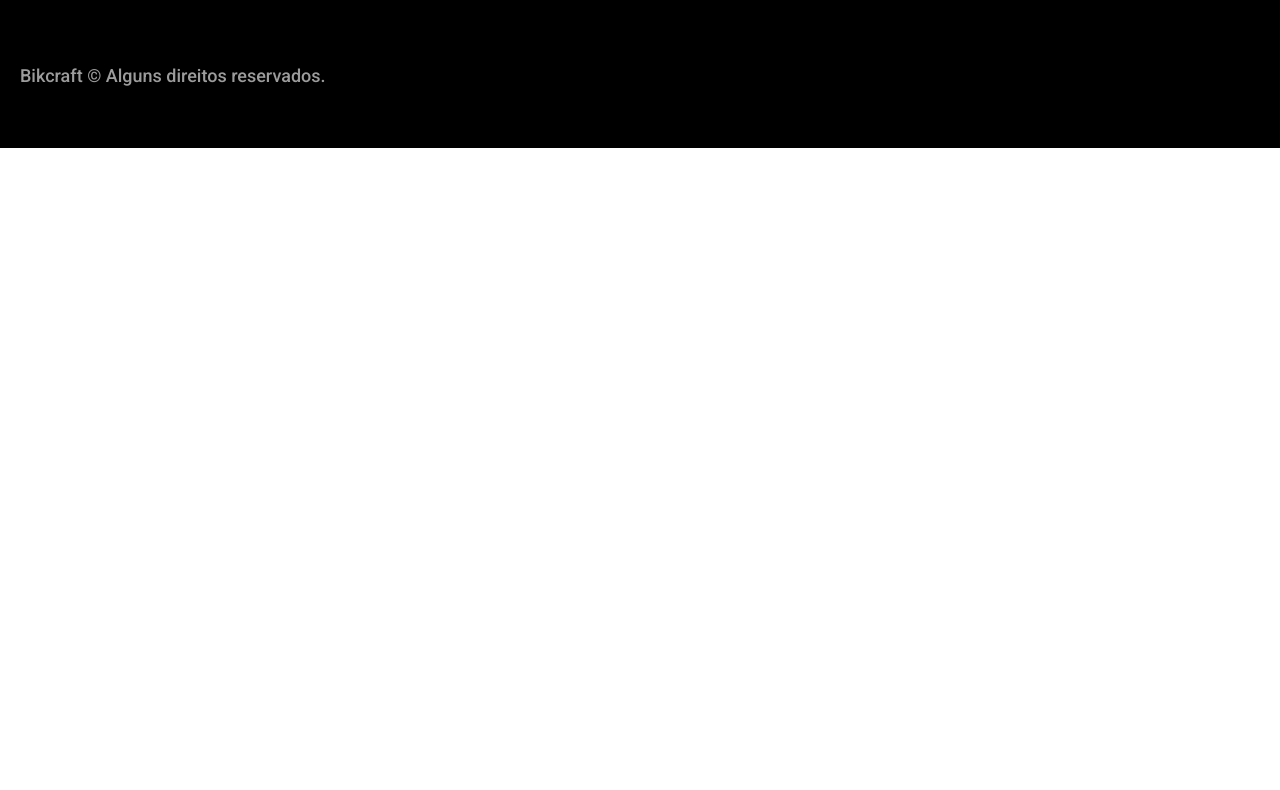
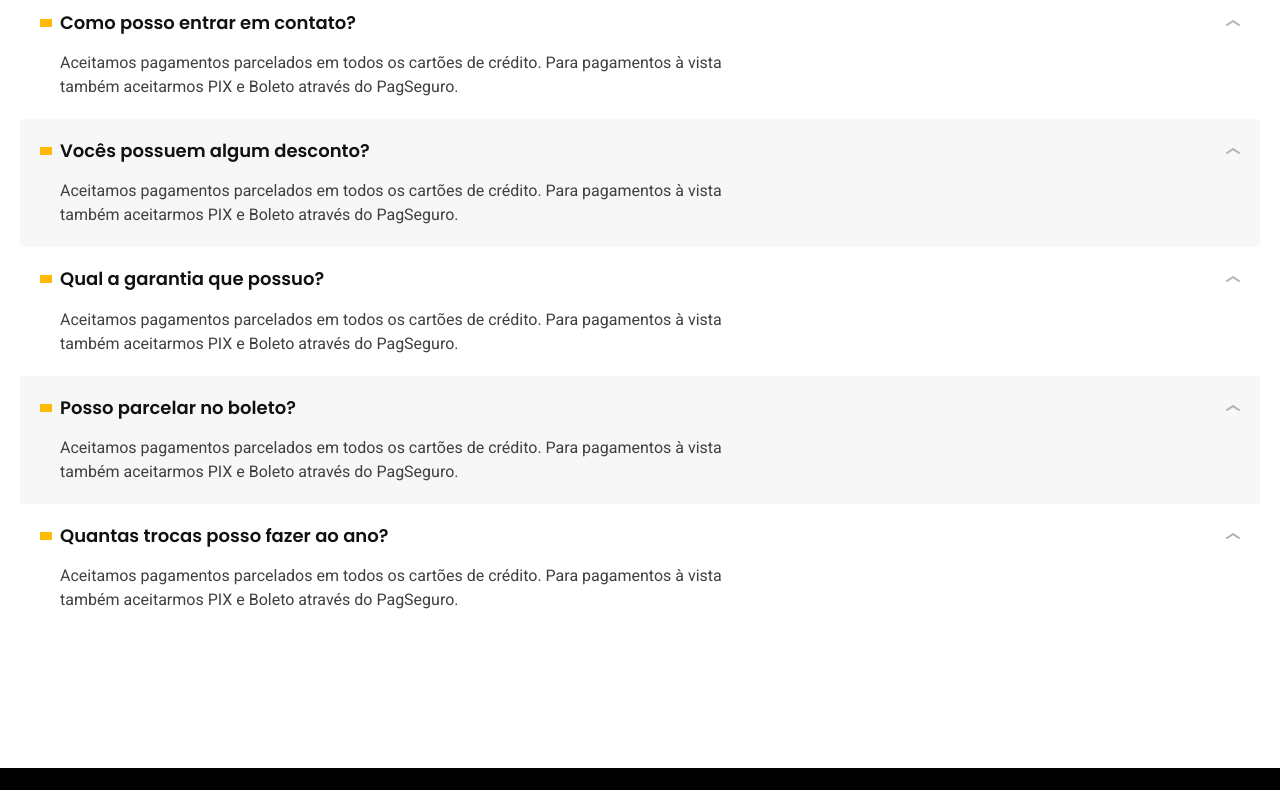
Before and after one commit to YohanBZ/bikcraft, a plain HTML site: page seguros.html in a window 1280 px wide. Shown: the part 1976-2766 px from the top of the page. Before the commit the page ends 2124 px from the top, so only its background shows below. Drawn offline with Linux system fonts and the light colour scheme; files whose address does not match are found by name.

Commit message:
seguros-add-perguntas

```diff
--- a/css/global/global.css
+++ b/css/global/global.css
@@ -4,7 +4,7 @@ body {
   color: #111111;
 }
 
-h1, h2, h3, h4, ul, p ,blockquote {
+h1, h2, h3, h4, ul, p ,blockquote, dd  {
   margin: 0px;
 }
 
--- a/css/seguros/perguntas.css
+++ b/css/seguros/perguntas.css
@@ -0,0 +1,63 @@
+.perguntas {
+  padding-top: 120px;
+  padding-bottom: 120px;
+}
+
+.perguntas h2 {
+  margin-bottom: 60px;
+}
+
+.perguntas dl > div {
+  padding: 20px;
+  border-radius: 4px;
+}
+
+.perguntas dl > div:nth-child(odd) {
+  background-color: var(--color-1);
+}
+
+.perguntas dt {
+  display: grid;
+  grid-template-columns: auto 1fr auto;
+  align-items: center;
+  gap: 8px;
+  cursor: pointer;
+}
+
+.perguntas dt::before {
+  content: " ";
+  display: inline-block;
+  width: 12px;
+  height: 8px;
+  background-color: var(--color-p1);
+}
+
+.perguntas dt::after{
+  content: " ";
+  display: inline-block;
+  width: 14px;
+  height: 6px;
+  background: url('../../img/icones/seta-abrir.svg');
+  transition: 0.3s;
+}
+
+.perguntas dt:hover::after {
+  transform: rotate(180deg);
+}
+
+.perguntas dd {
+  padding-left: 20px ;
+  padding-top: 16px;
+  max-width: 80ch;
+}
+
+@media (max-width: 800px) {
+  .perguntas {
+    padding-top: 60px;
+    padding-bottom: 60px;
+  }
+.perguntas h2 {
+  margin-bottom: 40px;
+}
+
+}
--- a/seguros.html
+++ b/seguros.html
@@ -104,6 +104,36 @@
        </div>
     </article>
 
+    <article class="perguntas container">
+       <h2 class="font-1-xxl">Perguntas frequentes <span class="color-p1">.</span></h2>
+       <dl>
+         <div>
+           <dt class="font-1-m-b">Qual forma de pagamento vocês aceitam?</dt>
+           <dd class="font-2-s color-9">Aceitamos pagamentos parcelados em todos os cartões de crédito. Para pagamentos à vista também aceitarmos PIX e Boleto através do PagSeguro.</dd>
+         </div>
+         <div>
+          <dt class="font-1-m-b">Como posso entrar em contato?</dt>
+          <dd class="font-2-s color-9">Aceitamos pagamentos parcelados em todos os cartões de crédito. Para pagamentos à vista também aceitarmos PIX e Boleto através do PagSeguro.</dd>
+        </div>
+        <div>
+          <dt class="font-1-m-b">Vocês possuem algum desconto?</dt>
+          <dd class="font-2-s color-9">Aceitamos pagamentos parcelados em todos os cartões de crédito. Para pagamentos à vista também aceitarmos PIX e Boleto através do PagSeguro.</dd>
+        </div>
+        <div>
+          <dt class="font-1-m-b">Qual a garantia que possuo?</dt>
+          <dd class="font-2-s color-9">Aceitamos pagamentos parcelados em todos os cartões de crédito. Para pagamentos à vista também aceitarmos PIX e Boleto através do PagSeguro.</dd>
+        </div>
+        <div>
+          <dt class="font-1-m-b">Posso parcelar no boleto?</dt>
+          <dd class="font-2-s color-9">Aceitamos pagamentos parcelados em todos os cartões de crédito. Para pagamentos à vista também aceitarmos PIX e Boleto através do PagSeguro.</dd>
+        </div>
+        <div>
+          <dt class="font-1-m-b">Quantas trocas posso fazer ao ano?</dt>
+          <dd class="font-2-s color-9">Aceitamos pagamentos parcelados em todos os cartões de crédito. Para pagamentos à vista também aceitarmos PIX e Boleto através do PagSeguro.</dd>
+        </div>
+       </dl>
+    </article>
+
     <footer class="footer-bg">
       <div class="footer container">
          <img src="./img/bikcraft.svg" alt="Bikcraft">
```
